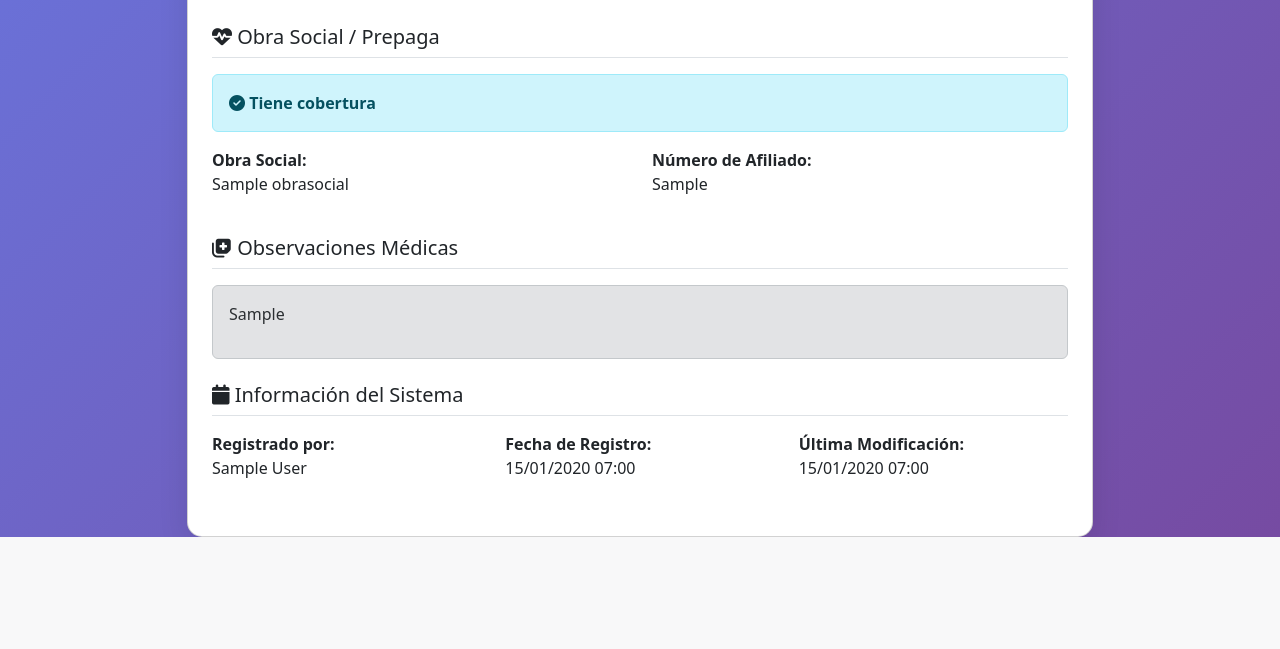
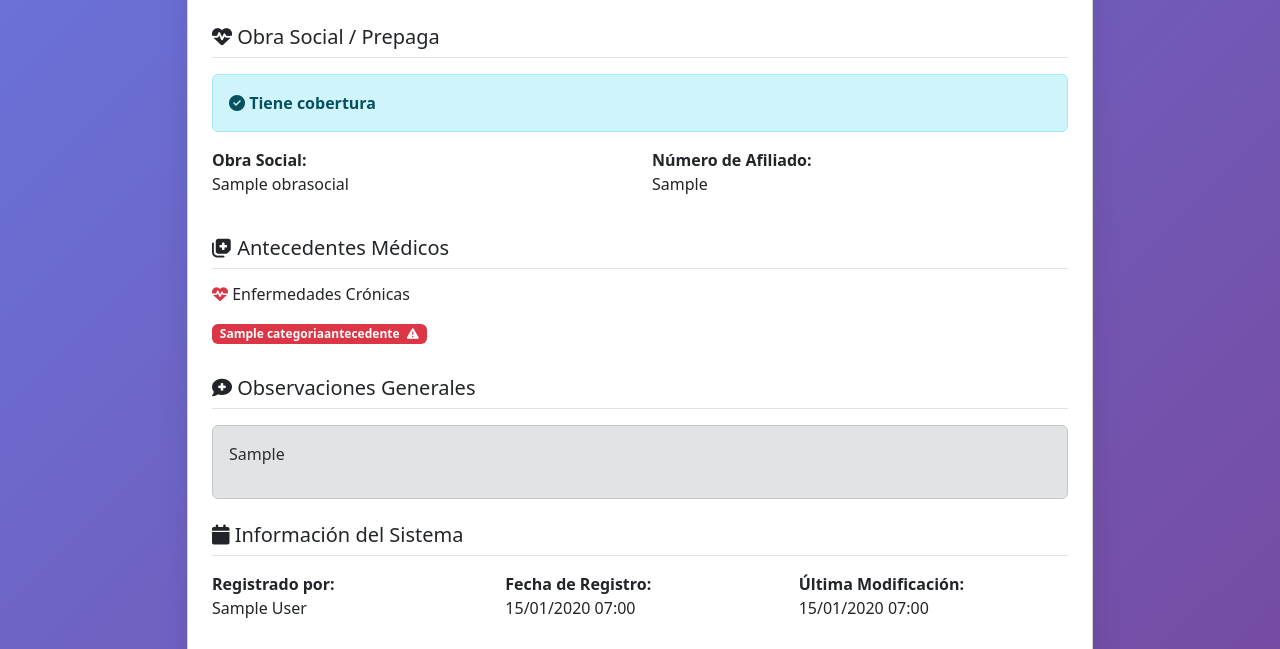
Before and after one commit to Manualenca/Serv_Odonto, a Django app: page /pacientes/1/ver/ in a window 1280 px wide. Shown: the part 673-1322 px from the top of the page. Before the commit the page ends 1210 px from the top, so only its background shows below. Run offline with Django 5.2, Linux system fonts and the light colour scheme; a user stored in the database is signed in; tables that the repository leaves empty hold one stand-in row (values such as "Sample post").

```diff
--- a/PacientesApp/admin.py
+++ b/PacientesApp/admin.py
@@ -41,10 +41,10 @@ class PacienteAdmin(admin.ModelAdmin):
             'fields': ('telefono', 'email', 'direccion')
         }),
         ('Obra Social', {
-            'fields': ('numero_afiliado', 'obra_social_id')
+            'fields': ('numero_afiliado', 'obra_social')
         }),
         ('Información Adicional', {
-            'fields': ('observaciones', 'activo')
+            'fields': ('observaciones_generales', 'activo')
         }),
         ('Auditoría', {
             'fields': ('fecha_registro', 'fecha_modificacion', 'usuario_registro'),
--- a/PacientesApp/models.py
+++ b/PacientesApp/models.py
@@ -31,6 +31,8 @@ class ObraSocial(models.Model):
 
     def __str__(self):
         return self.nombre
+
+
 class CategoriaAntecedente(models.Model):
     """Categorías para organizar los antecedentes médicos"""
 
@@ -100,11 +102,11 @@ class AntecedentePaciente(models.Model):
         verbose_name='Antecedente'
     )
 
-    observaciones_generales = models.TextField(
+    observaciones = models.TextField(
         blank=True,
         null=True,
-        verbose_name='Observaciones Generales',
-        help_text='Otras observaciones no categorizadas'
+        verbose_name='Observaciones',
+        help_text='Detalles específicos sobre este antecedente'
     )
 
     fecha_diagnostico = models.DateField(
@@ -228,11 +230,11 @@ class Paciente(models.Model):
         help_text='Seleccione la obra social'
     )
 
-    observaciones = models.TextField(
+    observaciones_generales = models.TextField(
         blank=True,
         null=True,
-        verbose_name='Observaciones',
-        help_text='Alergias, antecedentes médicos, etc.'
+        verbose_name='Observaciones Generales',
+        help_text='Otras observaciones no categorizadas'
     )
 
     activo = models.BooleanField(
--- a/PacientesApp/views.py
+++ b/PacientesApp/views.py
@@ -113,13 +113,21 @@ def editar_paciente(request, pk):
 
     return render(request, 'PacientesApp/form_paciente.html', context)
 
+
 @staff_medico
 def ver_paciente(request, pk):
     """Ver detalles completos de un paciente"""
     paciente = get_object_or_404(Paciente, pk=pk)
 
+    # Obtener antecedentes organizados por categoría
+    antecedentes_activos = paciente.antecedentes_medicos.filter(activo=True).select_related('antecedente')
+
     context = {
         'paciente': paciente,
+        'enfermedades': antecedentes_activos.filter(antecedente__categoria='enfermedad_cronica'),
+        'its': antecedentes_activos.filter(antecedente__categoria='its'),
+        'alergias': antecedentes_activos.filter(antecedente__categoria='alergia'),
+        'medicacion': antecedentes_activos.filter(antecedente__categoria='medicacion'),
     }
 
     return render(request, 'PacientesApp/ver_paciente.html', context)
--- a/templates/PacientesApp/ver_paciente.html
+++ b/templates/PacientesApp/ver_paciente.html
@@ -117,16 +117,120 @@
                     {% endif %}
 
                     <!-- Observaciones -->
+                    <!-- Antecedentes Médicos -->
                     <h5 class="border-bottom pb-2 mb-3 mt-4">
-                        <i class="fas fa-notes-medical"></i> Observaciones Médicas
+                        <i class="fas fa-notes-medical"></i> Antecedentes Médicos
                     </h5>
 
-                    {% if paciente.observaciones %}
+                    {% if enfermedades or its or alergias or medicacion %}
+
+                        <!-- Enfermedades Crónicas -->
+                        {% if enfermedades %}
+                        <div class="mb-4">
+                            <h6 class="mb-3">
+                                <i class="fas fa-heartbeat text-danger"></i> Enfermedades Crónicas
+                            </h6>
+                            <div class="row">
+                                {% for ant in enfermedades %}
+                                <div class="col-md-6 mb-2">
+                                    <span class="badge bg-danger">
+                                        {{ ant.antecedente.nombre }}
+                                        {% if ant.antecedente.requiere_precaucion %}
+                                        <i class="fas fa-exclamation-triangle ms-1"></i>
+                                        {% endif %}
+                                    </span>
+                                </div>
+                                {% endfor %}
+                            </div>
+                        </div>
+                        {% endif %}
+
+                        <!-- ITS -->
+                        {% if its %}
+                        <div class="mb-4">
+                            <h6 class="mb-3">
+                                <i class="fas fa-shield-virus text-danger"></i> Infecciones de Transmisión Sexual (ITS)
+                            </h6>
+                            <div class="alert alert-warning small mb-3">
+                                <i class="fas fa-lock"></i> <strong>Información Confidencial</strong>
+                            </div>
+                            <div class="row">
+                                {% for ant in its %}
+                                <div class="col-md-6 mb-2">
+                                    <span class="badge bg-danger">
+                                        {{ ant.antecedente.nombre }}
+                                        {% if ant.antecedente.requiere_precaucion %}
+                                        <i class="fas fa-exclamation-triangle ms-1"></i>
+                                        {% endif %}
+                                    </span>
+                                </div>
+                                {% endfor %}
+                            </div>
+                        </div>
+                        {% endif %}
+
+                        <!-- Alergias -->
+                        {% if alergias %}
+                        <div class="mb-4">
+                            <h6 class="mb-3">
+                                <i class="fas fa-allergies text-danger"></i> Alergias
+                            </h6>
+                            <div class="alert alert-danger">
+                                <i class="fas fa-exclamation-triangle"></i>
+                                <strong>¡ATENCIÓN!</strong> El paciente tiene las siguientes alergias:
+                            </div>
+                            <div class="row">
+                                {% for ant in alergias %}
+                                <div class="col-md-6 mb-2">
+                                    <span class="badge bg-danger fs-6">
+                                        {{ ant.antecedente.nombre }}
+                                        <i class="fas fa-exclamation-circle ms-1"></i>
+                                    </span>
+                                </div>
+                                {% endfor %}
+                            </div>
+                        </div>
+                        {% endif %}
+
+                        <!-- Medicación Actual -->
+                        {% if medicacion %}
+                        <div class="mb-4">
+                            <h6 class="mb-3">
+                                <i class="fas fa-pills text-info"></i> Medicación Actual
+                            </h6>
+                            <div class="row">
+                                {% for ant in medicacion %}
+                                <div class="col-md-6 mb-2">
+                                    <span class="badge bg-info">
+                                        {{ ant.antecedente.nombre }}
+                                        {% if ant.antecedente.requiere_precaucion %}
+                                        <i class="fas fa-exclamation-triangle ms-1"></i>
+                                        {% endif %}
+                                    </span>
+                                </div>
+                                {% endfor %}
+                            </div>
+                        </div>
+                        {% endif %}
+
+                    {% else %}
+                        <div class="alert alert-info">
+                            <i class="fas fa-info-circle"></i>
+                            No se han registrado antecedentes médicos para este paciente.
+                        </div>
+                    {% endif %}
+
+                    <!-- Observaciones Generales -->
+                    <h5 class="border-bottom pb-2 mb-3 mt-4">
+                        <i class="fas fa-comment-medical"></i> Observaciones Generales
+                    </h5>
+
+                    {% if paciente.observaciones_generales %}
                     <div class="alert alert-secondary">
-                        {{ paciente.observaciones|linebreaks }}
+                        {{ paciente.observaciones_generales|linebreaks }}
                     </div>
                     {% else %}
-                    <p class="text-muted">Sin observaciones registradas</p>
+                    <p class="text-muted">Sin observaciones generales registradas</p>
                     {% endif %}
 
                     <!-- Información del Sistema -->
```
Also changed, not shown: PacientesApp/forms.py (line endings or trailing spaces), PacientesApp/migrations/0001_initial.py, PacientesApp/migrations/0002_obrasocial_remove_paciente_obra_social_id_and_more.py (deleted), PacientesApp/migrations/0002_remove_antecedentepaciente_observaciones_generales_and_more.py (added), PacientesApp/migrations/0003_categoriaantecedente_antecedentepaciente.py (deleted).
